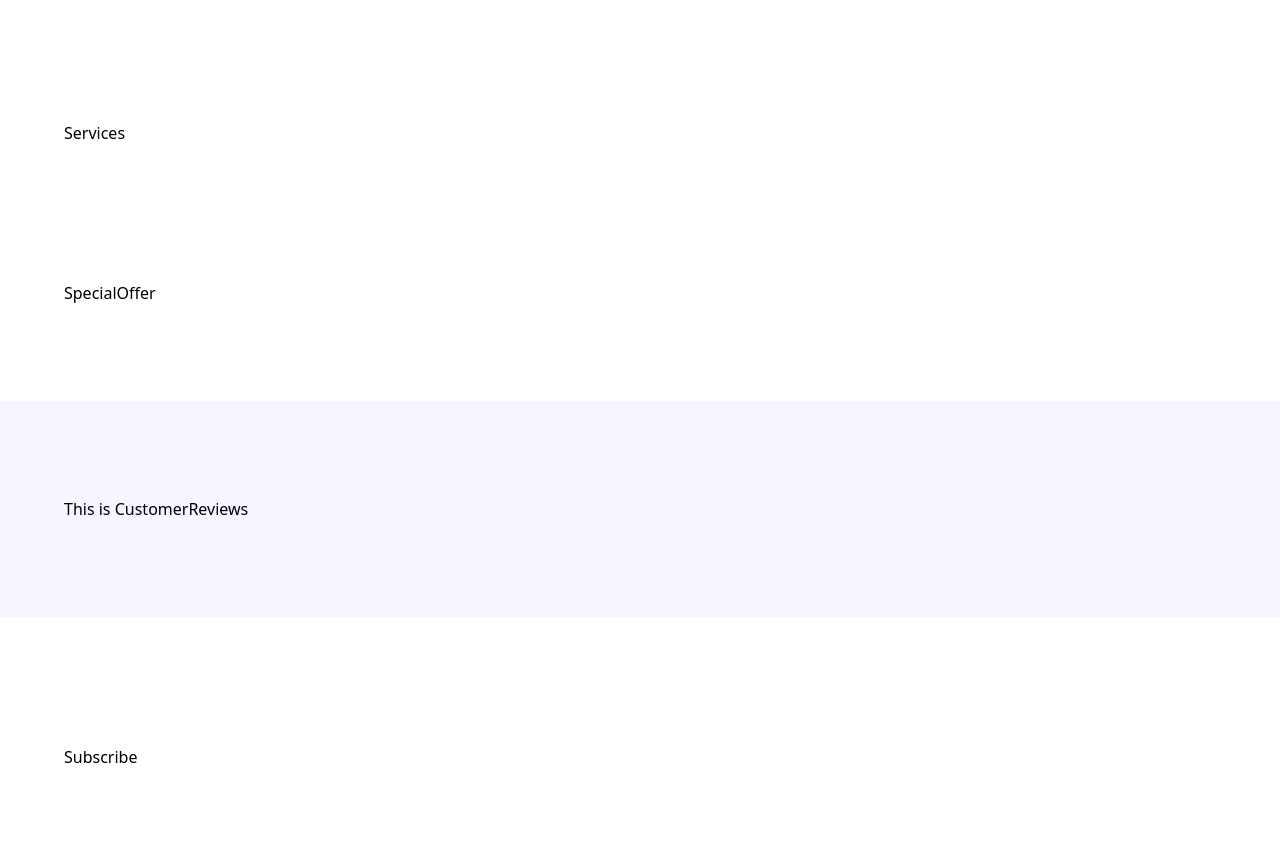
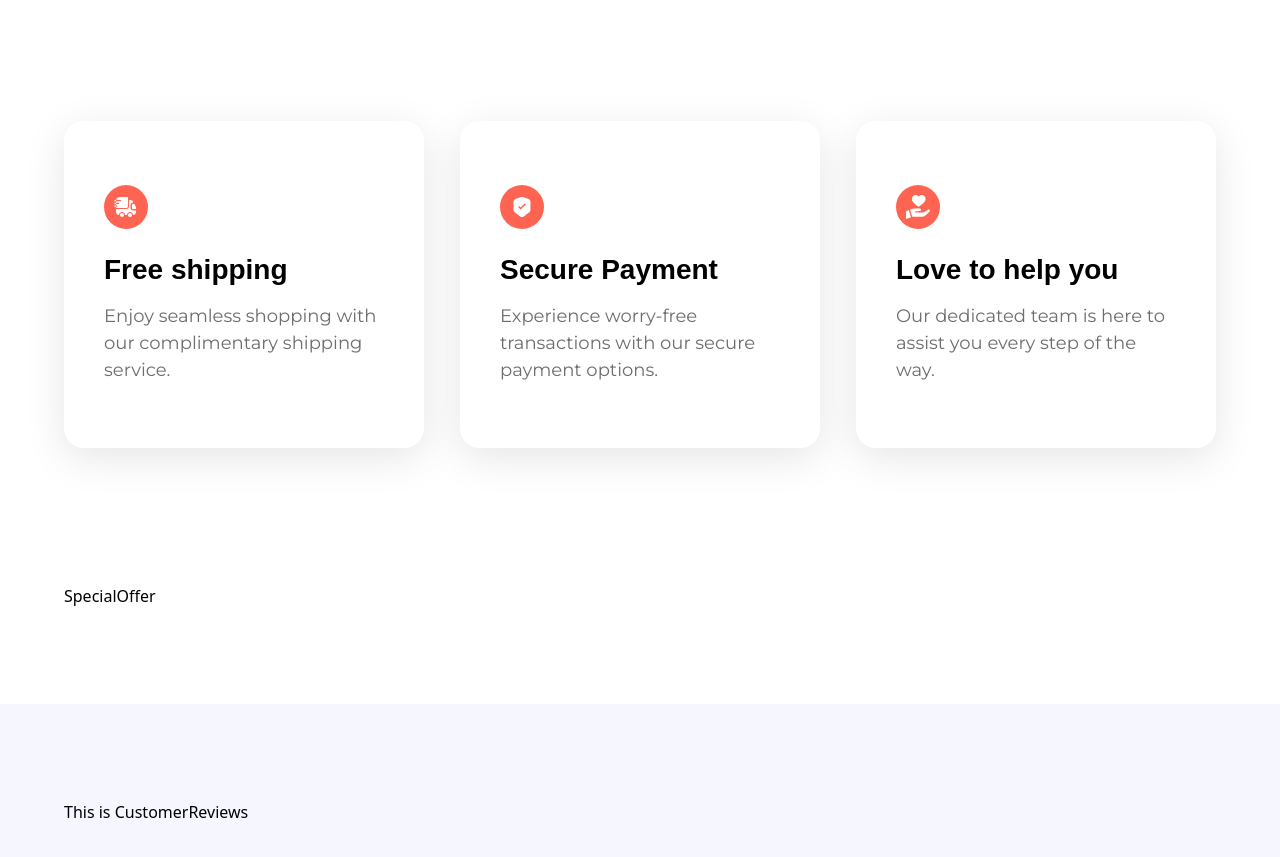
Before and after one commit to Metaverse-Nabeel/nike, a React (Vite) app: page / in a window 1280 px wide. Shown: the part 2420-3277 px from the top of the page. Built offline with nearby package versions, Linux system fonts and the light colour scheme; a web font is replaced by a local one.

Commit message:
completed services component

```diff
--- a/src/sections/Services.jsx
+++ b/src/sections/Services.jsx
@@ -1,5 +1,14 @@
+import { services } from "../constants";
+import ServiceCard from "../components/ServiceCard";
+
 const Services = () => {
-  return <div>Services</div>;
+  return (
+    <section className="flex max-container justify-center flex-wrap gap-9">
+      {services.map((service, index) => (
+        <ServiceCard key={index} {...service} />
+      ))}
+    </section>
+  );
 };
 
 export default Services;
```
